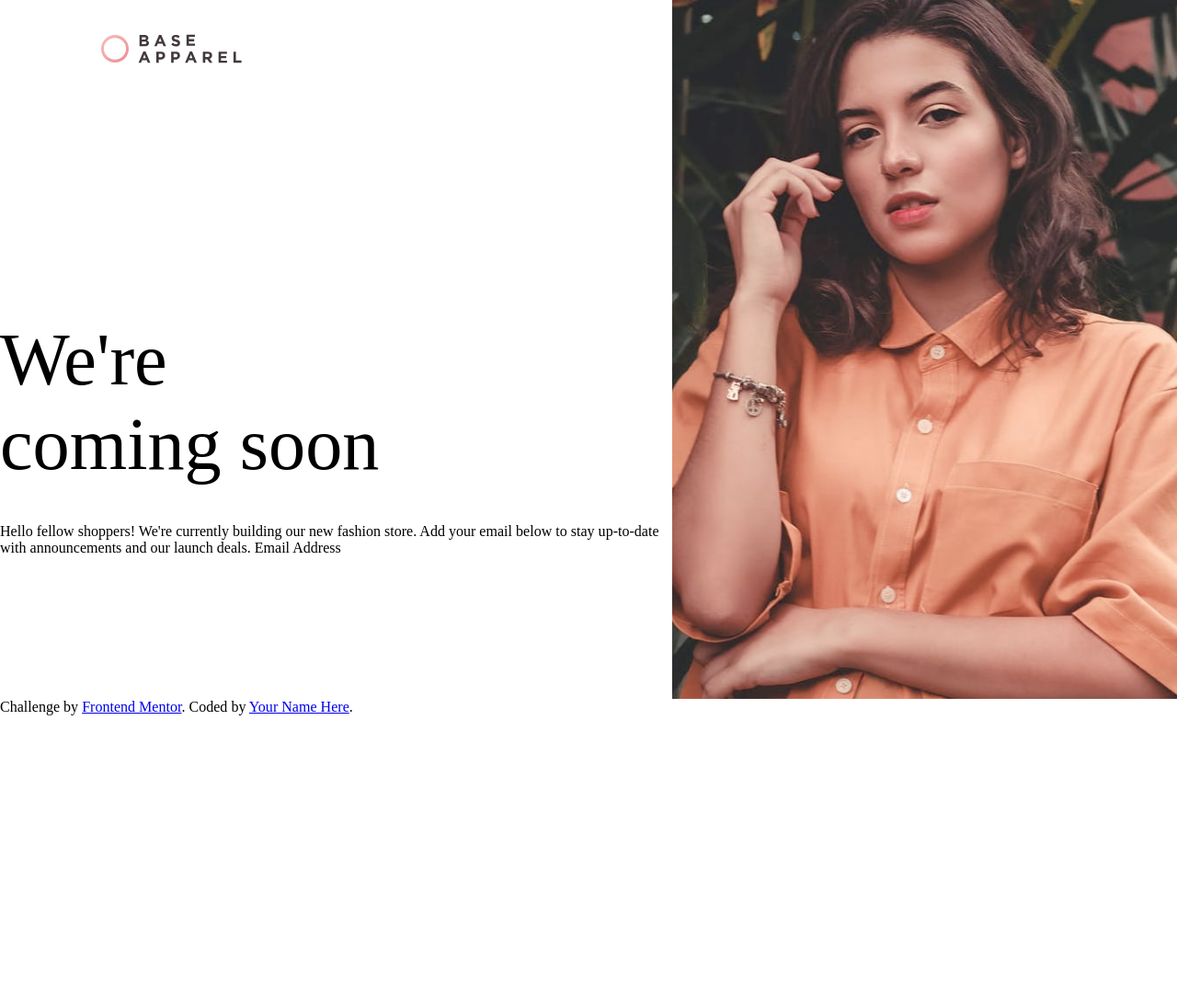
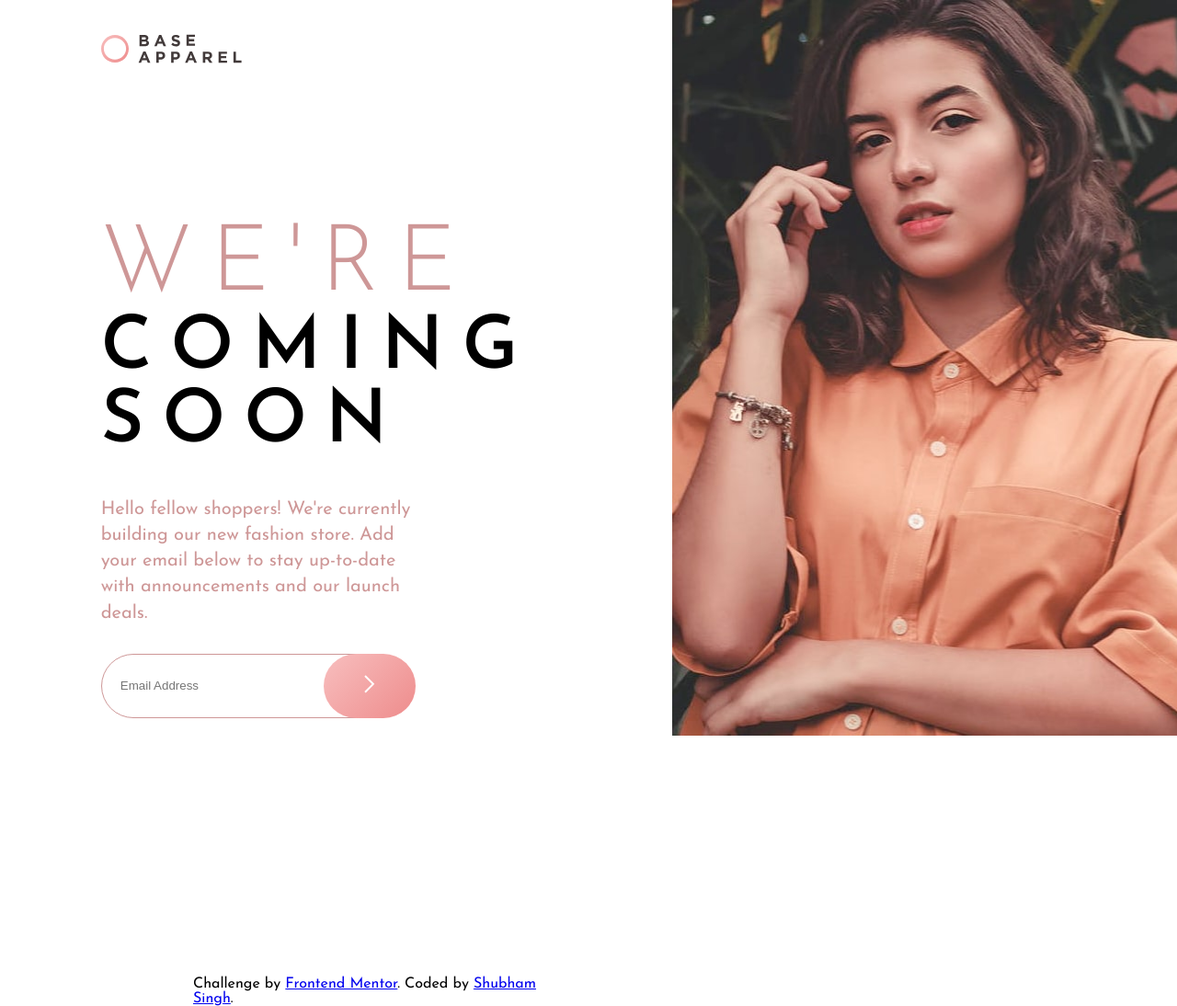
Before and after one commit to shubhsk88/Apperal-Landing-page, a plain HTML site: page index.html in a window 1280 px wide. Shown: the whole page at 92% size. Before the commit the page ends 800 px from the top, so only its background shows below. Drawn offline with Linux system fonts and the light colour scheme.

Commit message:
Desktop layout

```diff
--- a/index.html
+++ b/index.html
@@ -28,19 +28,42 @@
         <div class="main__body">
           Hello fellow shoppers! We're currently building our new fashion store.
           Add your email below to stay up-to-date with announcements and our
-          launch deals. Email Address
+          launch deals.
         </div>
+        <form class="form">
+          <div class="input__error">
+            <input
+              type="email"
+              placeholder="Email Address"
+              class="email"
+              oninvalid="changer()"
+              required
+            />
+            <button type="submit" class="submit">
+              <img src="images/icon-arrow.svg" alt="" />
+            </button>
+          </div>
+        </form>
+        <footer>
+          <p class="attribution">
+            Challenge by
+            <a
+              href="https://www.frontendmentor.io?ref=challenge"
+              target="_blank"
+              >Frontend Mentor</a
+            >. Coded by <a href="#">Shubham Singh</a>.
+          </p>
+        </footer>
       </div>
       <div class="image"></div>
     </div>
 
-    <footer>
-      <p class="attribution">
-        Challenge by
-        <a href="https://www.frontendmentor.io?ref=challenge" target="_blank"
-          >Frontend Mentor</a
-        >. Coded by <a href="#">Your Name Here</a>.
-      </p>
-    </footer>
+    <script>
+      function changer() {
+        let errors = document.querySelector('.input__error');
+        console.log(errors);
+        errors.classList.add('adder');
+      }
+    </script>
   </body>
 </html>
--- a/style.css
+++ b/style.css
@@ -19,22 +19,26 @@ html {
     hsl(0, 74%, 74%) 100%
   ); */
   font-size: 1.6rem;
+  font-family: 'Josefin Sans', sans-serif;
 }
 .body__wrapper {
   display: grid;
   grid-template-columns: 4fr 3fr;
 
   grid-template-rows: repeat(4, 1fr);
-  height: 95vh;
+  height: 100vh;
   width: 100vw;
 }
 
 .image {
   background: url('images/hero-desktop.jpg');
   background-size: cover;
+  width: auto;
   grid-column: 2 / span 1;
   grid-row: 1 / span 4;
   background-repeat: no-repeat;
+  height: 100%;
+  width: 100%;
 }
 .header {
   margin: 5% 15%;
@@ -48,12 +52,98 @@ html {
   grid-row: 2 / span 5;
   display: flex;
   flex-direction: column;
-  justify-content: center;
-  max-width: 800px;
-  width: 100%;
+
+
+  width: 70%;
   margin: 0 auto;
 }
 .main__header {
+  font-size: 10rem;
+  margin-bottom: 4rem;
+  margin-top: 4rem;
+  text-transform: uppercase;
+  letter-spacing: 2rem;
+}
+.header_light {
+  color: hsl(0, 36%, 70%);
+  font-weight: 300;
+}
+
+.coming__soon {
   font-size: 8rem;
-  margin-bottom: 4rem;
+  font-weight: 600;
 }
+
+.main__body {
+  font-size: 2rem;
+  width: 70%;
+  line-height: 1.4;
+  color: hsl(0, 36%, 70%);
+}
+
+.form {
+  margin-top: 3rem;
+  display: flex;
+}
+
+.input__error {
+  position: relative;
+  width: 90%;
+  display: flex;
+}
+
+.input__error::after {
+  content: '';
+  position: absolute;
+  top: 30%;
+  left: 60%;
+  display: inline-block;
+  opacity: 0;
+  width: 4rem;
+  height: 4rem;
+  background: url('images/icon-error.svg');
+  background-repeat: no-repeat;
+}
+.email {
+  padding: 1rem 2rem;
+
+  height: 7rem;
+  border: 1px solid hsl(0, 36%, 70%);
+  border-radius: 100px;
+  width: 70%;
+  transition: all 0.4s;
+}
+.email:focus {
+  outline: none;
+  width: 80%;
+}
+.submit {
+  border: none;
+  width: 10rem;
+  height: 7rem;
+  background: linear-gradient(
+    135deg,
+    hsl(0, 80%, 86%) 0%,
+    hsl(0, 74%, 74%) 100%
+  );
+  margin-left: -8rem;
+  border-radius: 200px;
+  z-index: 10;
+  transition: all 0.3s;
+}
+.submit:hover {
+  cursor: pointer;
+  transform: scale(1.1);
+}
+.submit:focus {
+  outline: none;
+}
+
+.adder {
+  opacity: 1;
+}
+
+footer {
+  margin-top: 28rem;
+  margin-left: 10rem;
+}
```
